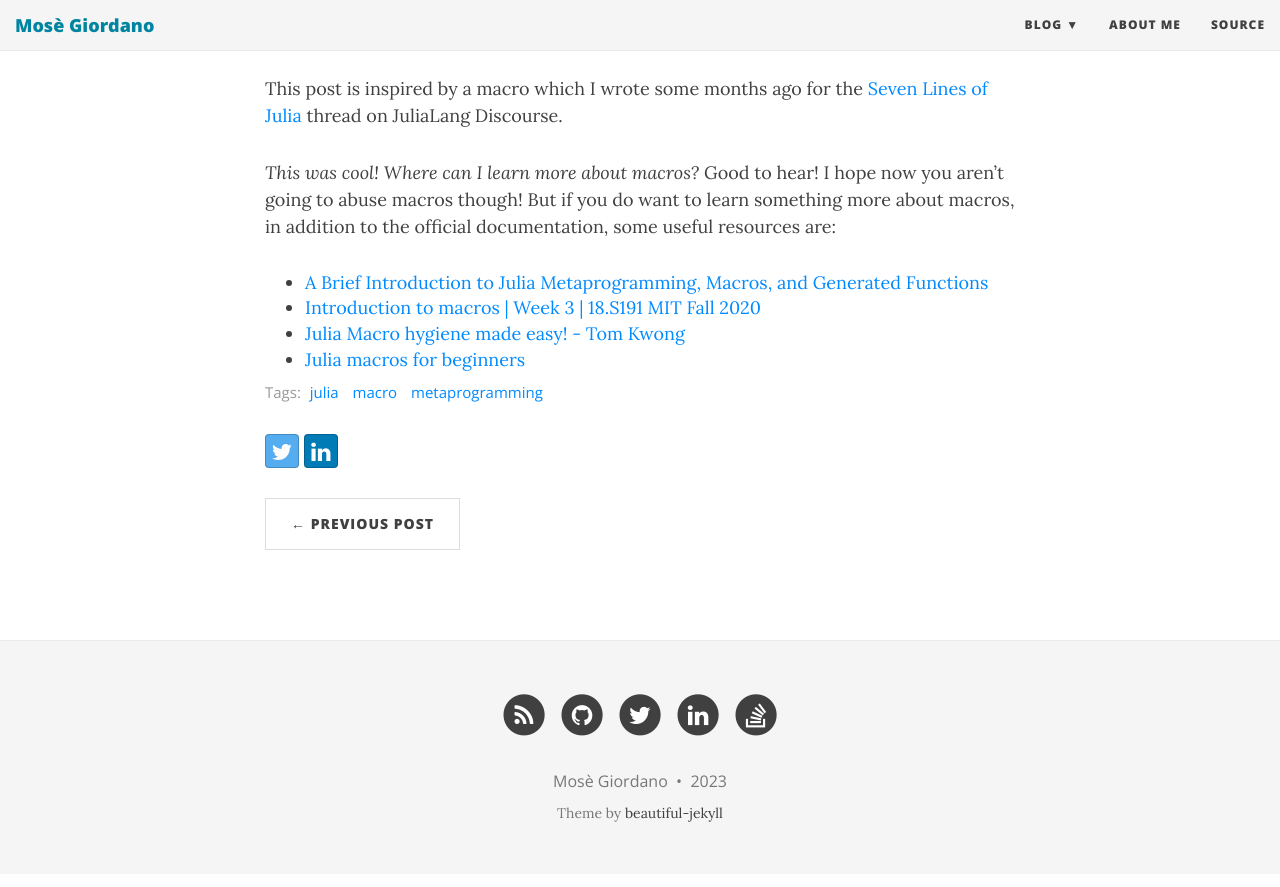
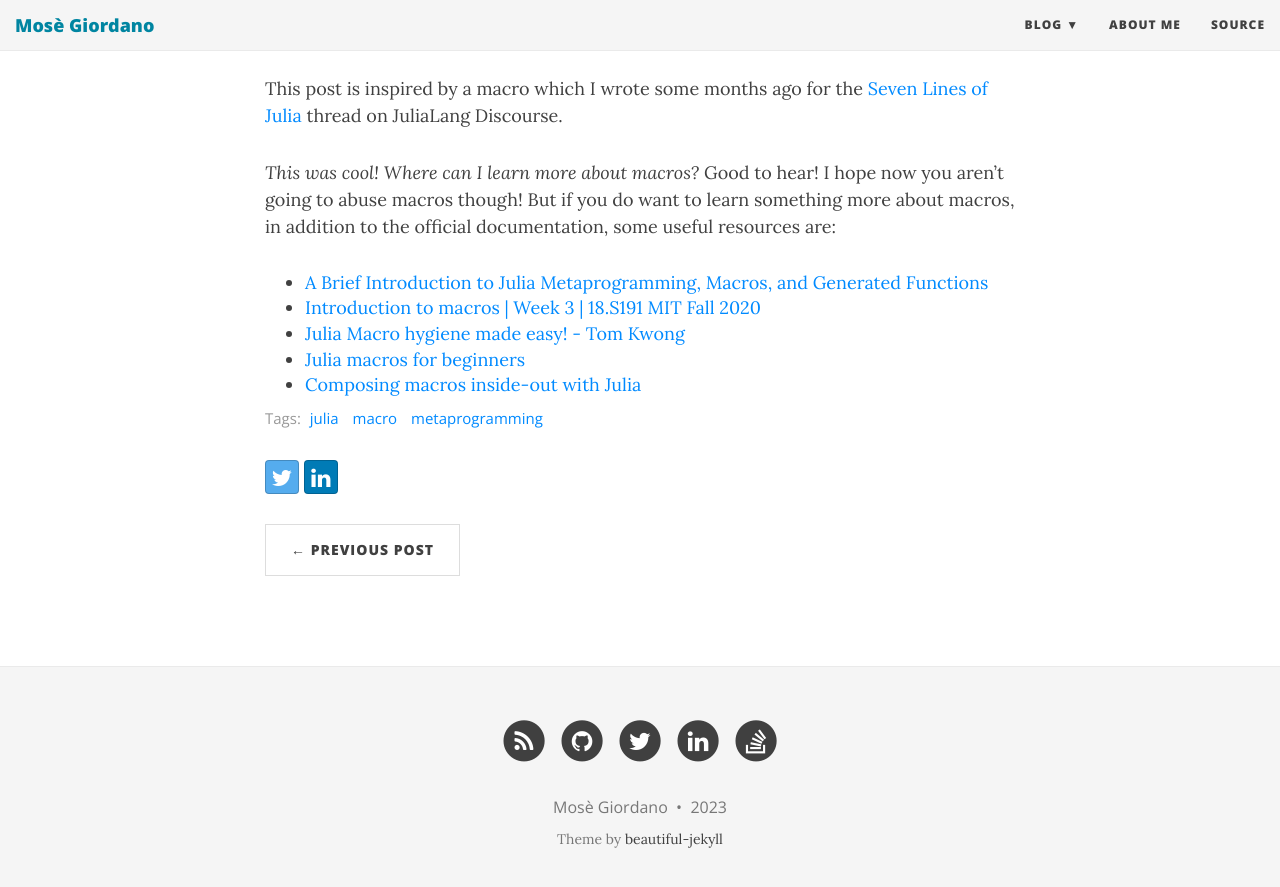
Before and after one commit to giordano/giordano.github.io, a Jekyll site: the page built from _posts/2022-06-18-first-macro.md, in a window 1280 px wide and 900 px high, scrolled down 11759 px. Shown: the top 887 px of the window. Built offline with Jekyll 4.4.1, drawn with Linux system fonts in a browser that asks for light colours; nearby versions of some CDN libraries; comment, search, counter and statistics services are not loaded.

Commit message:
Add another interesting post about macros

```diff
--- a/_posts/2022-06-18-first-macro.md
+++ b/_posts/2022-06-18-first-macro.md
@@ -523,6 +523,7 @@ addition to the official documentation, some useful resources are:
 * [Julia Macro hygiene made easy! - Tom Kwong](https://www.youtube.com/watch?v=JePBb9-ychE)
 * [Julia macros for
   beginners](https://jkrumbiegel.com/pages/2021-06-07-macros-for-beginners/)
+* [Composing macros inside-out with Julia](https://jkrumbiegel.com/pages/2022-08-09-composing-macros/)
 
 <!-- Local Variables: -->
 <!-- ispell-local-dictionary: "british" -->
```
